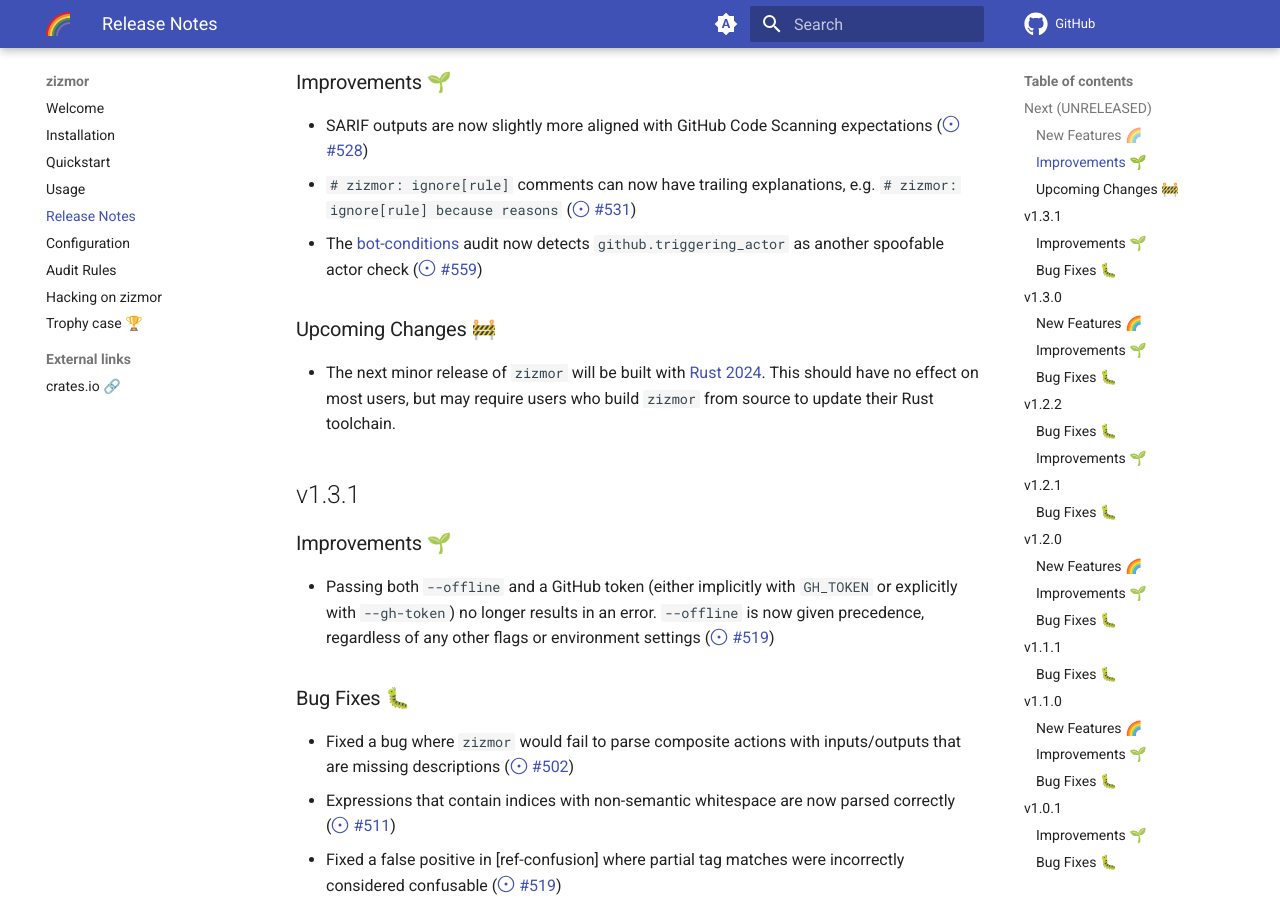
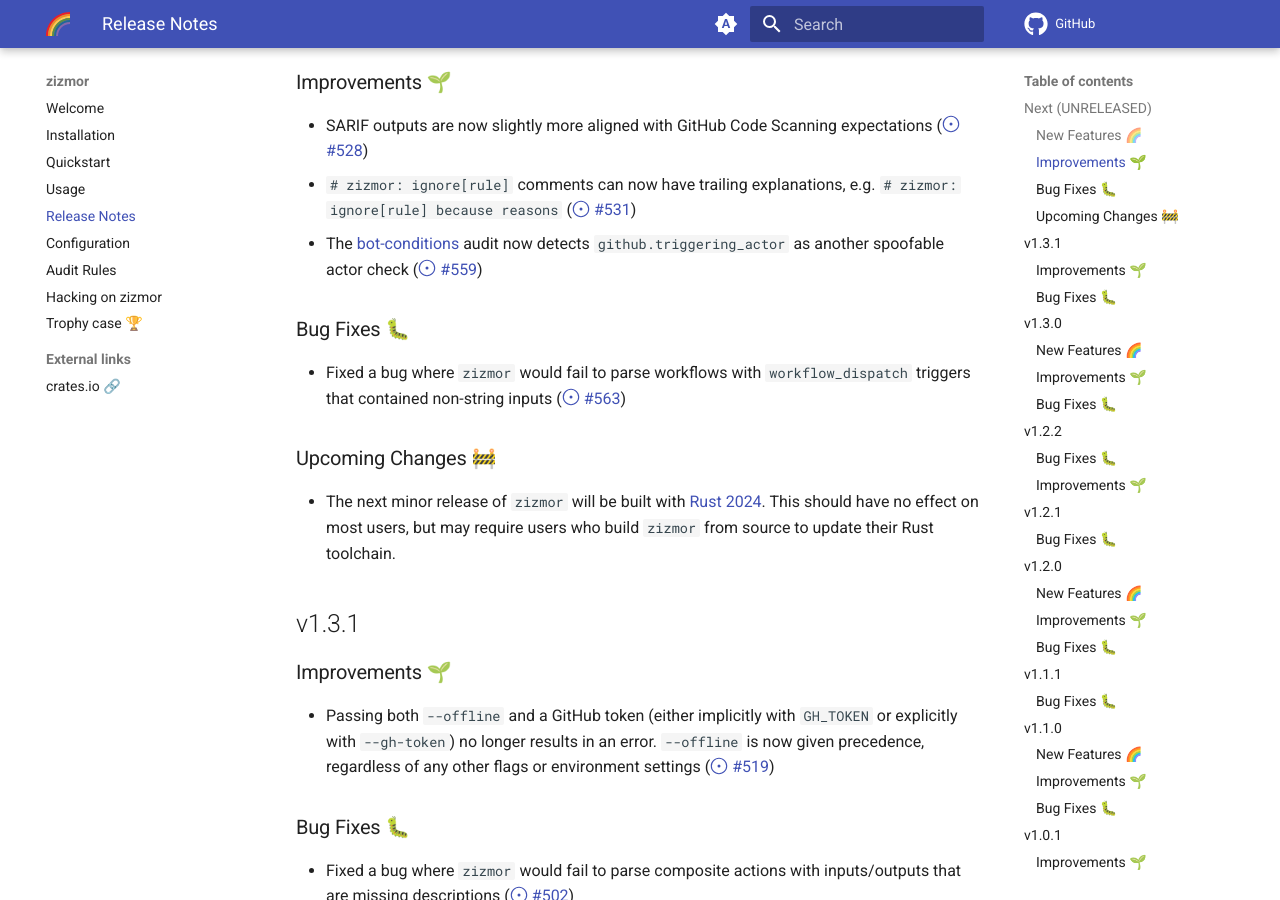
Before and after one commit to zizmorcore/zizmor, an MkDocs documentation site: the page built from docs/release-notes.md, in a window 1280 px wide and 900 px high, scrolled down 418 px. Built offline with MkDocs 1.6.1 and Material for MkDocs 9.7.7, drawn with Linux system fonts in a browser that asks for light colours; comment, search, counter and statistics services are not loaded.

```diff
--- a/Cargo.toml
+++ b/Cargo.toml
@@ -29,7 +29,7 @@ clap-verbosity-flag = { version = "3.0.2", features = [
 ], default-features = false }
 etcetera = "0.8.0"
 flate2 = "1.1.0"
-github-actions-models = "0.25.0"
+github-actions-models = "0.26.0"
 http-cache-reqwest = "0.15.1"
 human-panic = "2.0.1"
 indexmap = "2.7.1"
--- a/docs/release-notes.md
+++ b/docs/release-notes.md
@@ -25,6 +25,12 @@ of `zizmor`.
   e.g. `# zizmor: ignore[rule] because reasons` (#531)
 * The [bot-conditions] audit now detects `github.triggering_actor`
   as another spoofable actor check (#559)
+
+### Bug Fixes 🐛
+
+* Fixed a bug where `zizmor` would fail to parse workflows with
+  `workflow_dispatch` triggers that contained non-string inputs
+  (#563)
 
 ### Upcoming Changes 🚧
 
```
Also changed, not shown: 1 other file.
